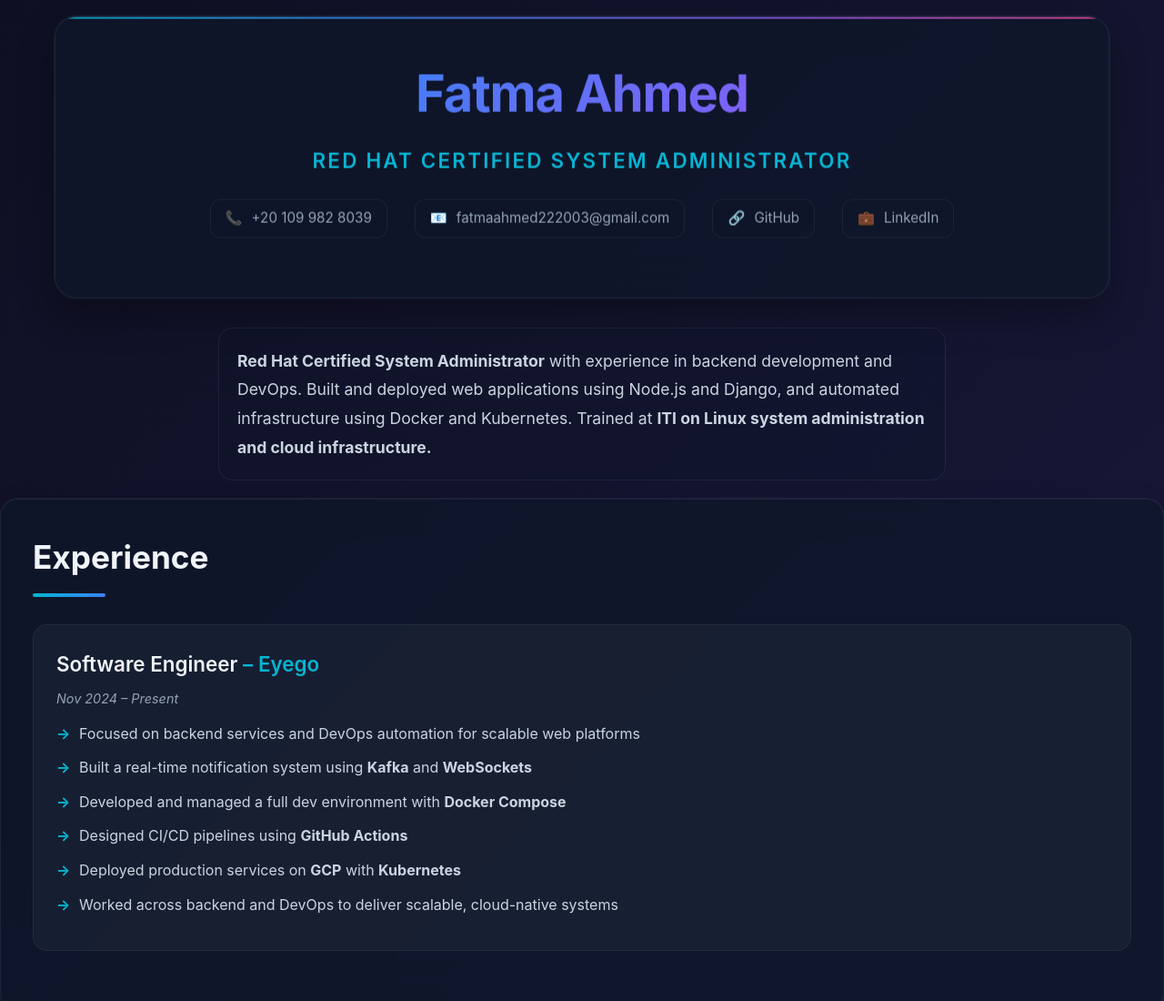
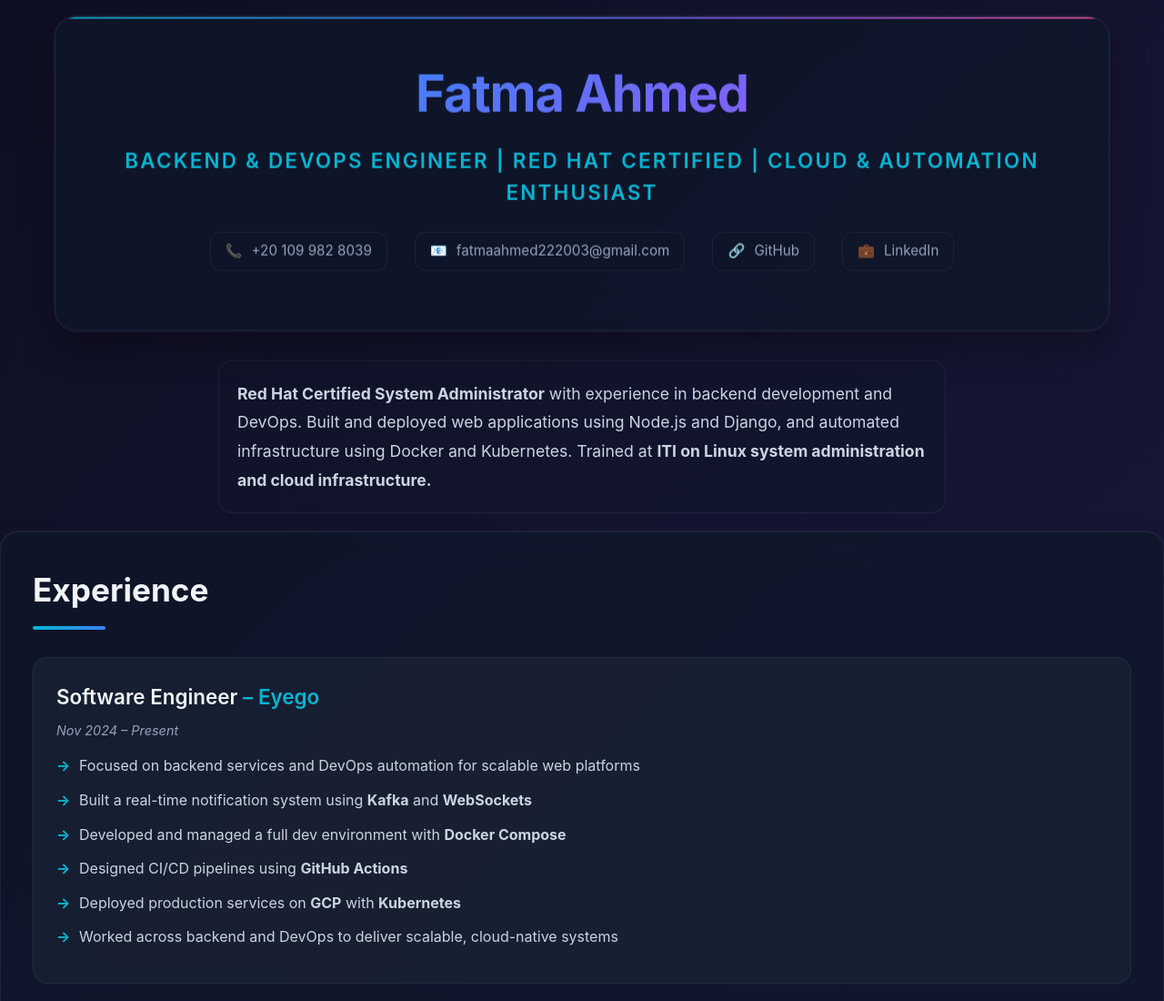
Before and after one commit to fatmaahhmed/fatmaahhmed.github.io, a plain HTML site: page index.html in a window 1280 px wide. Shown: the top 1100 px of the page at 91% size. Drawn offline with Linux system fonts and the light colour scheme.

Commit message:
Update index.html

```diff
--- a/index.html
+++ b/index.html
@@ -527,7 +527,7 @@
     <div class="container">
         <div class="header fade-in floating">
             <h1>Fatma Ahmed</h1>
-            <div class="title">Red Hat Certified System Administrator</div>
+            <div class="title">Backend & DevOps Engineer | Red Hat Certified | Cloud & Automation Enthusiast</div>
 
             <div class="contact-info">
                 <div class="contact-item">
```
